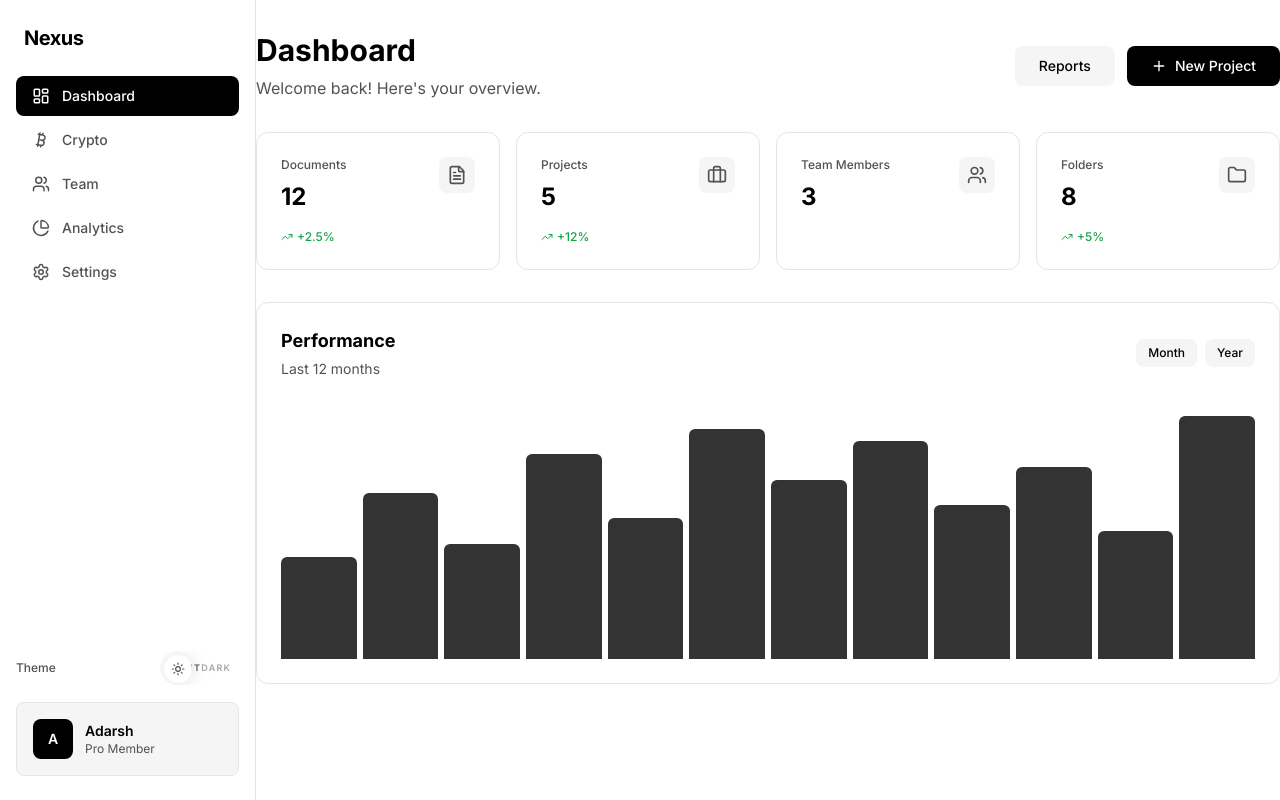
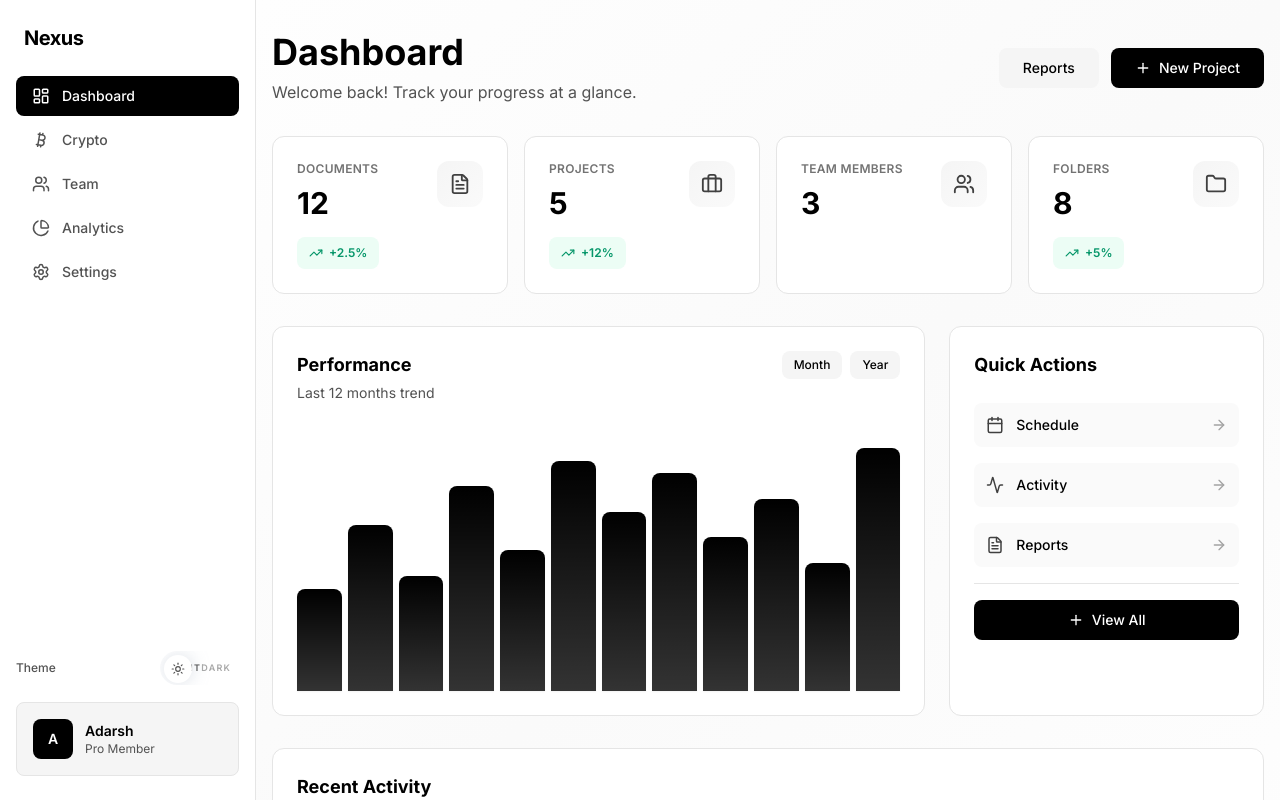
Before and after one commit to adarshshivan/Prototype-1, a React (Vite) app: page / in a window 1280 px wide. Shown: the top 800 px of the page. Built offline with nearby package versions, Linux system fonts and the light colour scheme.

Commit message:
feat: enhance App layout with new components and improved styling for better user experience

```diff
--- a/src/App.jsx
+++ b/src/App.jsx
@@ -2,7 +2,7 @@ import { motion } from 'framer-motion'
 import DashboardLayout from './components/layout/DashboardLayout'
 import GlassCard from './components/ui/GlassCard'
 import NeoButton from './components/ui/NeoButton'
-import { FileText, Briefcase, Users, Folder, Plus, TrendingUp } from 'lucide-react'
+import { FileText, Briefcase, Users, Folder, Plus, TrendingUp, ArrowRight, Calendar, Activity } from 'lucide-react'
 
 function App() {
   const stats = [
@@ -14,26 +14,13 @@ function App() {
 
   return (
     <DashboardLayout>
-      <div className="max-w-7xl mx-auto space-y-8 py-8">
+      <div className="max-w-7xl mx-auto space-y-8 py-8 px-4">
 
         {/* Page Header */}
-        <div className="flex flex-col md:flex-row md:items-center justify-between gap-6">
+        <motion.div initial={{ opacity: 0, y: -20 }} animate={{ opacity: 1, y: 0 }} className="flex flex-col md:flex-row md:items-center justify-between gap-6">
           <div>
-            <motion.h1
-              initial={{ opacity: 0, y: -20 }}
-              animate={{ opacity: 1, y: 0 }}
-              className="text-3xl font-bold text-black dark:text-white mb-2"
-            >
-              Dashboard
-            </motion.h1>
-            <motion.p
-              initial={{ opacity: 0 }}
-              animate={{ opacity: 1 }}
-              transition={{ delay: 0.2 }}
-              className="text-neutral-600 dark:text-neutral-400"
-            >
-              Welcome back! Here's your overview.
-            </motion.p>
+            <h1 className="text-4xl font-bold text-black dark:text-white mb-2">Dashboard</h1>
+            <p className="text-neutral-600 dark:text-neutral-400 text-base">Welcome back! Track your progress at a glance.</p>
           </div>
           <div className="flex gap-3">
             <NeoButton variant="secondary">Reports</NeoButton>
@@ -42,40 +29,47 @@ function App() {
               New Project
             </NeoButton>
           </div>
-        </div>
+        </motion.div>
 
         {/* Stats Grid */}
         <div className="grid grid-cols-1 md:grid-cols-2 lg:grid-cols-4 gap-4">
           {stats.map((stat, index) => (
-            <GlassCard
-              key={stat.title}
-              delay={index * 0.05}
+            <GlassCard key={stat.title} delay={index * 0.08}>
+              <div className="flex justify-between items-start mb-4">
+                <div>
+                  <p className="text-xs font-semibold text-neutral-500 dark:text-neutral-400 uppercase tracking-wide mb-2">{stat.title}</p>
+                  <div className="text-3xl font-bold text-black dark:text-white">{stat.value}</div>
+                </div>
+                <motion.div
+                  whileHover={{ scale: 1.1, rotate: 5 }}
+                  className="p-3 rounded-xl bg-gradient-to-br from-neutral-100 to-neutral-50 dark:from-neutral-800 dark:to-neutral-900"
                 >
-              <div className="flex justify-between items-start">
-                <div>
-                  <p className="text-xs font-medium text-neutral-600 dark:text-neutral-400 mb-2">{stat.title}</p>
-                  <div className="text-2xl font-bold text-black dark:text-white">{stat.value}</div>
-                </div>
-                <div className="p-2 rounded-lg bg-neutral-100 dark:bg-neutral-800">
-                  <stat.icon size={20} className="text-neutral-600 dark:text-neutral-400" />
-                </div>
+                  <stat.icon size={22} className="text-neutral-700 dark:text-neutral-300" />
+                </motion.div>
               </div>
               {stat.trend !== '0%' && (
-                <div className="mt-4 flex items-center gap-1 text-xs font-medium text-green-600 dark:text-green-400">
-                  <TrendingUp size={12} />
+                <motion.div
+                  initial={{ opacity: 0 }}
+                  animate={{ opacity: 1 }}
+                  transition={{ delay: 0.3 }}
+                  className="flex items-center gap-1.5 text-xs font-semibold text-emerald-600 dark:text-emerald-400 bg-emerald-50 dark:bg-emerald-500/10 px-3 py-2 rounded-lg w-fit"
+                >
+                  <TrendingUp size={14} />
                   {stat.trend}
-                </div>
+                </motion.div>
               )}
             </GlassCard>
           ))}
         </div>
 
-        {/* Analytics Section */}
-        <GlassCard delay={0.2}>
-          <div className="flex justify-between items-center mb-6">
+        {/* Main Content Grid */}
+        <div className="grid grid-cols-1 lg:grid-cols-3 gap-6">
+          {/* Performance Chart */}
+          <GlassCard delay={0.2} className="lg:col-span-2">
+            <div className="flex justify-between items-start mb-8">
               <div>
                 <h3 className="text-lg font-bold text-black dark:text-white">Performance</h3>
-              <p className="text-sm text-neutral-600 dark:text-neutral-400 mt-1">Last 12 months</p>
+                <p className="text-sm text-neutral-600 dark:text-neutral-400 mt-1">Last 12 months trend</p>
               </div>
               <div className="flex gap-2">
                 {['Month', 'Year'].map(t => (
@@ -84,18 +78,94 @@ function App() {
               </div>
             </div>
 
-          {/* Simple Chart */}
+            {/* Chart Bars */}
             <div className="h-64 flex items-end gap-1.5">
               {[40, 65, 45, 80, 55, 90, 70, 85, 60, 75, 50, 95].map((h, i) => (
                 <motion.div
                   key={i}
-                initial={{ height: 0 }}
-                whileInView={{ height: `${h}%` }}
-                transition={{ duration: 0.8, delay: 0.1 + (i * 0.03), type: 'spring', stiffness: 100 }}
-                className="flex-1 bg-black dark:bg-white opacity-80 hover:opacity-100 rounded-t-md transition-opacity cursor-pointer relative group"
+                  initial={{ height: 0, opacity: 0 }}
+                  whileInView={{ height: `${h}%`, opacity: 1 }}
+                  transition={{ duration: 0.6, delay: 0.15 + (i * 0.02), ease: 'easeOut' }}
+                  whileHover={{ height: `${Math.min(h + 10, 100)}%` }}
+                  className="flex-1 bg-gradient-to-t from-black/80 to-black dark:from-white/80 dark:to-white rounded-t-lg transition-all cursor-pointer relative group shadow-sm hover:shadow-md"
                 >
-                <div className="absolute -top-6 left-1/2 -translate-x-1/2 opacity-0 group-hover:opacity-100 transition-opacity bg-neutral-800 dark:bg-white px-2 py-1 rounded text-xs text-white dark:text-black pointer-events-none whitespace-nowrap">
+                  <div className="absolute -top-8 left-1/2 -translate-x-1/2 opacity-0 group-hover:opacity-100 transition-opacity bg-neutral-900 dark:bg-neutral-100 px-2.5 py-1 rounded-lg text-xs font-semibold text-white dark:text-black pointer-events-none whitespace-nowrap">
                     {h}%
+                  </div>
+                </motion.div>
+              ))}
+            </div>
+          </GlassCard>
+
+          {/* Quick Actions Sidebar */}
+          <GlassCard delay={0.3}>
+            <div className="space-y-4">
+              <h3 className="text-lg font-bold text-black dark:text-white mb-6">Quick Actions</h3>
+
+              <motion.button
+                whileHover={{ x: 4 }}
+                className="w-full flex items-center justify-between p-3 rounded-lg bg-neutral-50 dark:bg-neutral-800 hover:bg-neutral-100 dark:hover:bg-neutral-700 transition-colors group"
+              >
+                <div className="flex items-center gap-3">
+                  <Calendar size={18} className="text-neutral-700 dark:text-neutral-300" />
+                  <span className="font-medium text-sm text-black dark:text-white">Schedule</span>
+                </div>
+                <ArrowRight size={16} className="text-neutral-400 group-hover:text-neutral-600 dark:group-hover:text-neutral-300" />
+              </motion.button>
+
+              <motion.button
+                whileHover={{ x: 4 }}
+                className="w-full flex items-center justify-between p-3 rounded-lg bg-neutral-50 dark:bg-neutral-800 hover:bg-neutral-100 dark:hover:bg-neutral-700 transition-colors group"
+              >
+                <div className="flex items-center gap-3">
+                  <Activity size={18} className="text-neutral-700 dark:text-neutral-300" />
+                  <span className="font-medium text-sm text-black dark:text-white">Activity</span>
+                </div>
+                <ArrowRight size={16} className="text-neutral-400 group-hover:text-neutral-600 dark:group-hover:text-neutral-300" />
+              </motion.button>
+
+              <motion.button
+                whileHover={{ x: 4 }}
+                className="w-full flex items-center justify-between p-3 rounded-lg bg-neutral-50 dark:bg-neutral-800 hover:bg-neutral-100 dark:hover:bg-neutral-700 transition-colors group"
+              >
+                <div className="flex items-center gap-3">
+                  <FileText size={18} className="text-neutral-700 dark:text-neutral-300" />
+                  <span className="font-medium text-sm text-black dark:text-white">Reports</span>
+                </div>
+                <ArrowRight size={16} className="text-neutral-400 group-hover:text-neutral-600 dark:group-hover:text-neutral-300" />
+              </motion.button>
+
+              <hr className="border-neutral-200 dark:border-neutral-700 my-2" />
+
+              <NeoButton variant="outline" className="w-full">
+                <Plus size={16} />
+                View All
+              </NeoButton>
+            </div>
+          </GlassCard>
+        </div>
+
+        {/* Recent Activity */}
+        <GlassCard delay={0.4}>
+          <h3 className="text-lg font-bold text-black dark:text-white mb-6">Recent Activity</h3>
+          <div className="space-y-4">
+            {[
+              { action: 'Project Alpha launched', time: '2 hours ago', icon: '🚀' },
+              { action: 'Team meeting scheduled', time: '4 hours ago', icon: '📅' },
+              { action: 'New document created', time: '1 day ago', icon: '📄' },
+              { action: 'Milestone completed', time: '2 days ago', icon: '✓' },
+            ].map((item, i) => (
+              <motion.div
+                key={i}
+                initial={{ opacity: 0, x: -10 }}
+                whileInView={{ opacity: 1, x: 0 }}
+                transition={{ delay: 0.05 * i }}
+                className="flex items-center gap-4 p-4 rounded-lg bg-neutral-50 dark:bg-neutral-800 hover:bg-neutral-100 dark:hover:bg-neutral-700/80 transition-colors"
+              >
+                <div className="text-2xl">{item.icon}</div>
+                <div className="flex-1 min-w-0">
+                  <p className="font-medium text-black dark:text-white truncate">{item.action}</p>
+                  <p className="text-xs text-neutral-500 dark:text-neutral-400 mt-1">{item.time}</p>
                 </div>
               </motion.div>
             ))}
--- a/src/components/layout/DashboardLayout.jsx
+++ b/src/components/layout/DashboardLayout.jsx
@@ -5,7 +5,7 @@ const DashboardLayout = ({ children }) => {
         <div className="min-h-screen flex bg-white dark:bg-neutral-950">
             <Sidebar />
 
-            <main className="flex-1 md:pl-64 flex flex-col">
+            <main className="flex-1 md:pl-64 flex flex-col bg-gradient-to-br from-white via-neutral-50 to-white dark:from-neutral-950 dark:via-neutral-900 dark:to-neutral-950">
                 <div className="flex-1 overflow-y-auto">
                     {children}
                 </div>
```
Lines whose indentation alone changed are shown as unchanged.
